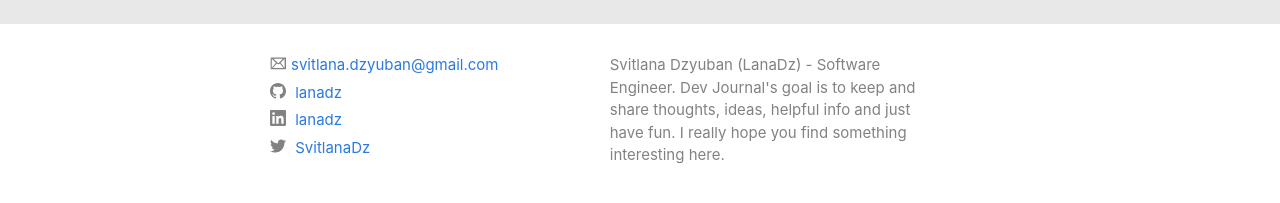
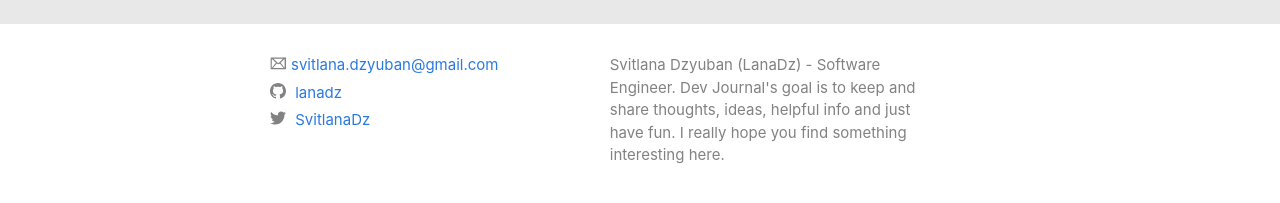
Before and after one commit to owldot/lanadz.github.io, a Jekyll site: the page built from index.html, in a window 1280 px wide and 900 px high, scrolled down 2951 px. Shown: the part 673-876 px from the top of the window. Built offline with Jekyll 4.4.1, drawn with Linux system fonts in a browser that asks for light colours; the list of posts is cut into pages by our own code.

Commit message:
retrigger

```diff
--- a/_config.yml
+++ b/_config.yml
@@ -23,7 +23,6 @@ baseurl: '' # the subpath of your site, e.g. /blog
 url: 'https://lanadz.com' # the base hostname & protocol for your site, e.g. http://example.com
 twitter_username: SvitlanaDz
 github_username: lanadz
-linkedin_username: lanadz
 
 # Build settings
 markdown: kramdown
```
